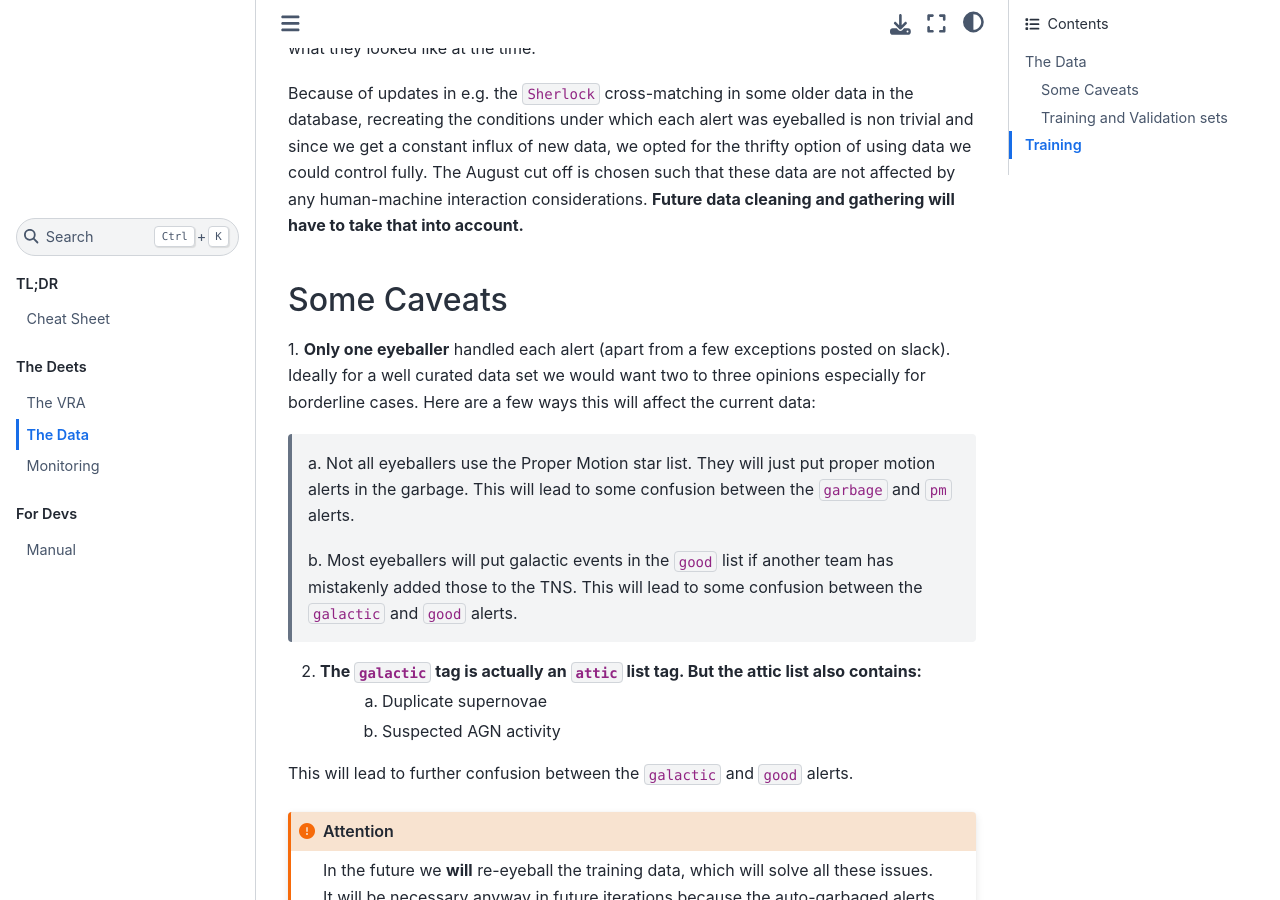
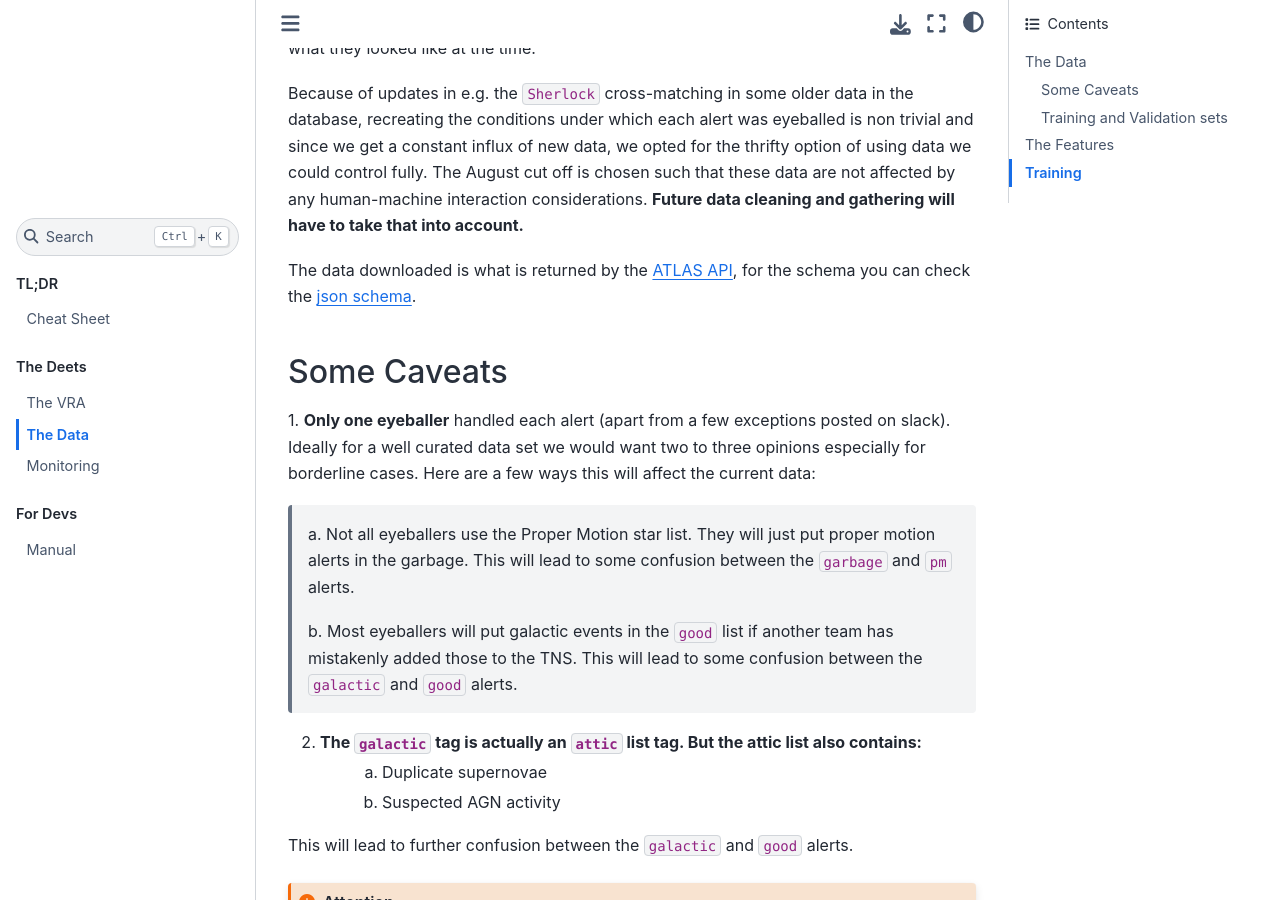
Before and after one commit to HeloiseS/atlasvras, a Sphinx documentation site: the page built from docs/source/models.rst, in a window 1280 px wide and 900 px high, scrolled down 455 px. Built offline with Sphinx 7.4.7 and the Sphinx Book theme 1.1.4, drawn with Linux system fonts in a browser that asks for light colours.

Commit message:
added website to json schema

```diff
--- a/docs/source/models.rst
+++ b/docs/source/models.rst
@@ -25,6 +25,11 @@ The August cut off is chosen such that these data are not affected
 by any human-machine interaction considerations. **Future data cleaning
 and gathering will have to take that into account.**
 
+The data downloaded is what is returned by the `ATLAS API`_, for the schema
+you can check the `json schema`_.
+
+.. _ATLAS API: https://heloises.github.io/atlasapiclient/users.html
+.. _json schema: https://psweb.mp.qub.ac.uk/misc/api/atlas/
 
 Some Caveats
 ~~~~~~~~~~~~~~~~~~~~
@@ -105,6 +110,10 @@ try training on the unbalanced training set and it was a disaster).
      - 348
 
 
+The Features
+------------------
+
+
 
 Training
 ---------------
```
Also changed, not shown: docs/source/eyeball.rst (+6 -1 lines).
